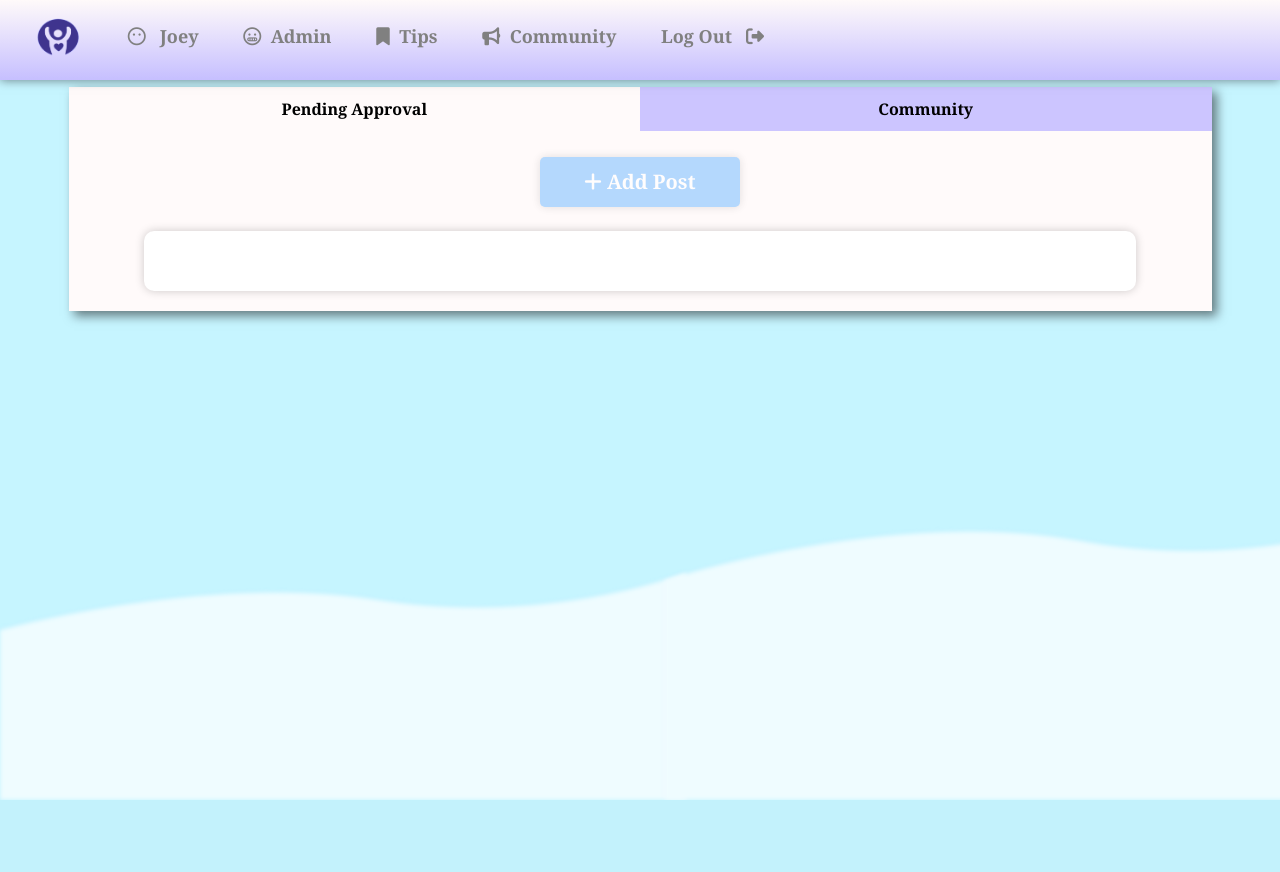
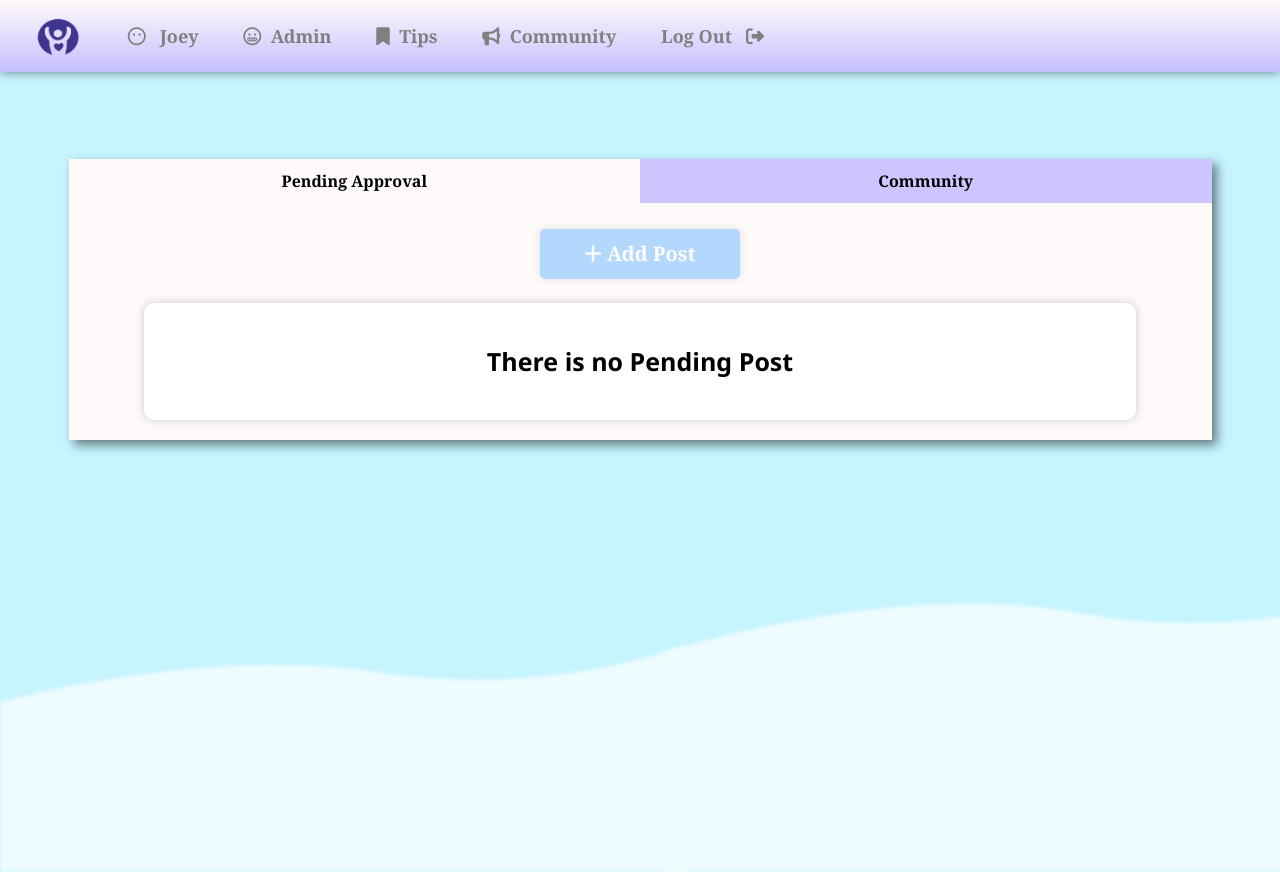
Before and after one commit to DamienTan01/Wellness-App, a PHP site: page /TweenWeb/Community.php in a window 1280 px wide. Before the commit the page ends 800 px from the top, so only its background shows below. Run offline with PHP 8.4, Linux system fonts and the light colour scheme; a user stored in the database is signed in; data comes from the database, SQL or seed files in the repository; some libraries are stand-ins or nearby versions.

Commit message:
Update Community
Co-Authored-By: Teriyaki <103395356+PauThing@users.noreply.github.com>

```diff
--- a/WebPHPCode/Community.php
+++ b/WebPHPCode/Community.php
@@ -333,6 +333,14 @@
 					<div class = "wrap">
 					<?php
 						$result = mysqli_query($connected,"select * FROM community WHERE com_status = 'Pending' order by com_published");
+						$rowcount = mysqli_num_rows($result);
+
+						if($rowcount == 0)
+						{
+							echo "<center><h3 style = 'font-size:25px;'><b>There is no Pending Post</b></h3></center>";
+						}
+						else
+						{
 
 						while($row = mysqli_fetch_array($result))
 						{
@@ -374,6 +382,7 @@
 						</div>
 					<?php
 						}
+					}
 					?>
 					</div>
 				</div>
@@ -383,7 +392,7 @@
 
 					<div class = "wrap">
 					<?php
-						$result = mysqli_query($connected,"select * FROM community WHERE com_status = 'Approved'");
+						$result = mysqli_query($connected,"select * FROM community WHERE com_status = 'Approved' ORDER BY com_published DESC");
 
 						$rowcount = mysqli_num_rows($result);
 
@@ -433,7 +442,7 @@
 				<!-- Overlay Add Community Post -->
 				<div id = "overlay" class = "overlay">
 					<div class = "wrap2" style = "width:100%;">
-						<form method = "post" action = "com_insert.php">
+						<form method = "post" action = "com_insert.php" enctype = "multipart/form-data">
 							<h2>Create Community Post</h2>
 
 							<hr style = "border-bottom:2px solid grey;">
--- a/WebPHPCode/header.php
+++ b/WebPHPCode/header.php
@@ -77,8 +77,8 @@
 				text-align:left;
 				background-color:#85FFFF;
 				background-image: linear-gradient(0deg, #C6BFFF, snow);
-				position:fixed;
-				height:10%;
+				position:sticky;
+				height:9%;
 				width:100%;
 				font-size:18px;
 				padding:13px;
```
Also changed, not shown: WebPHPCode/com_insert.php (+0 -8 lines), WebPHPCode/upload/Egg.jpg (added).
